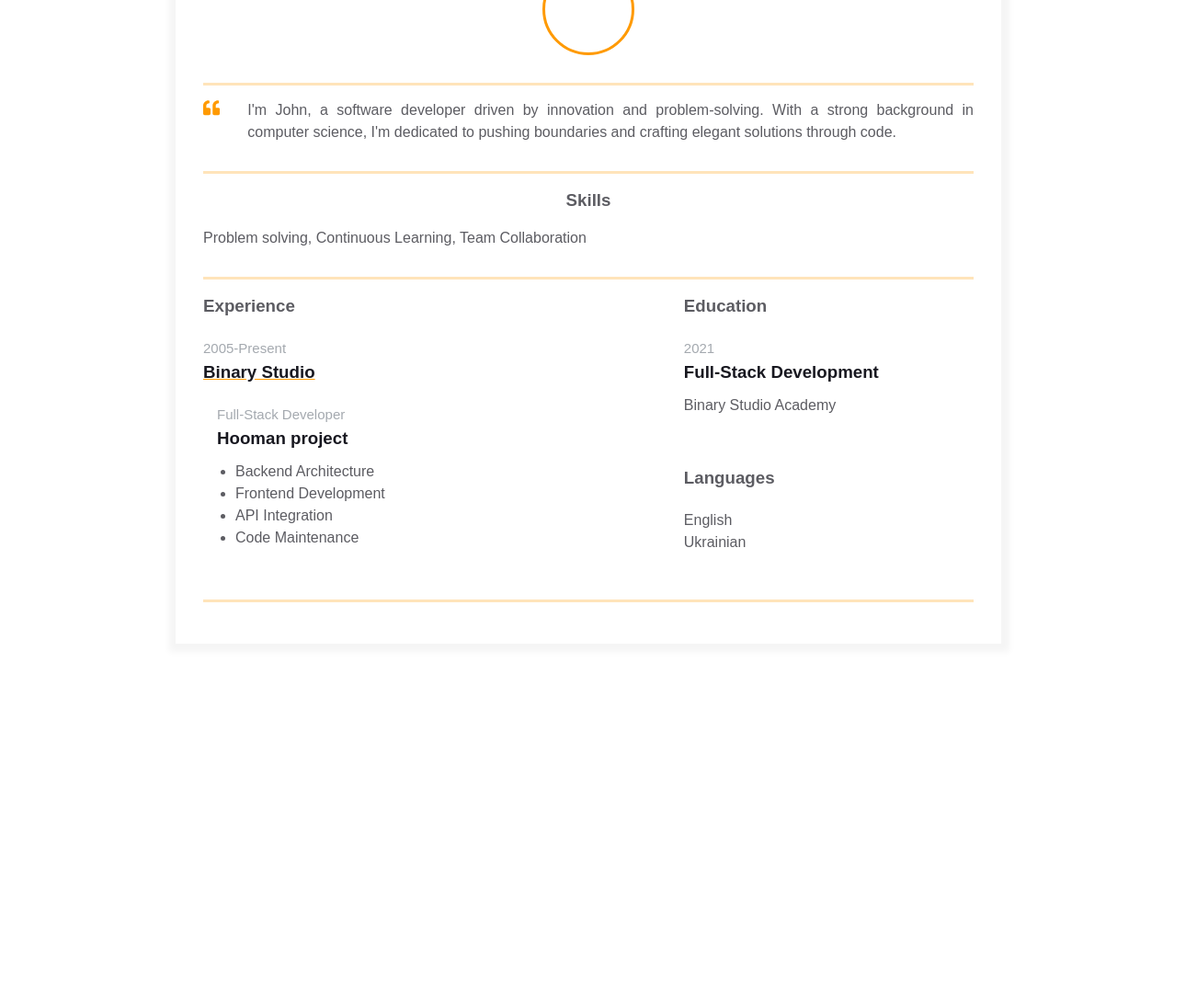
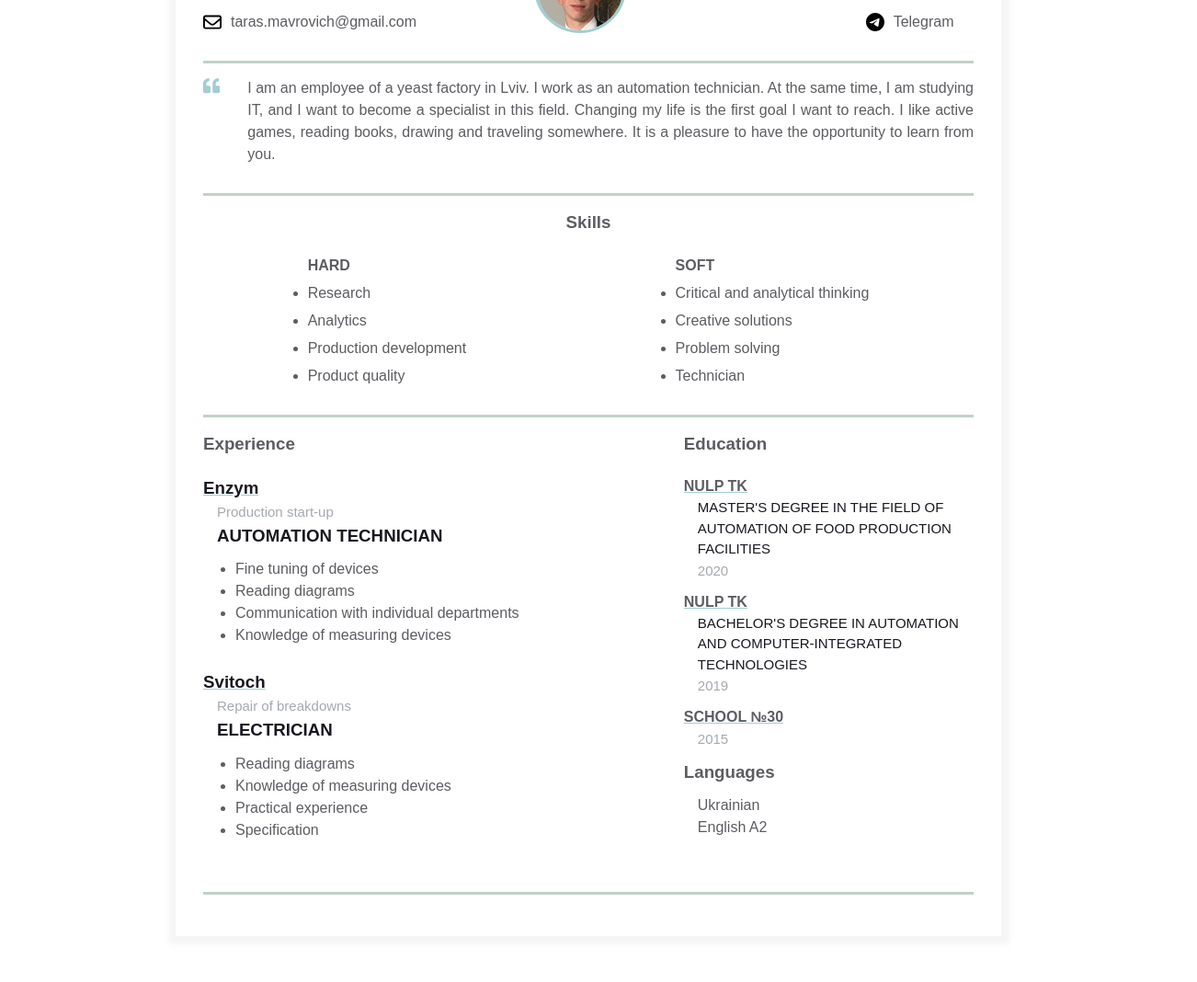
Before and after one commit to TarasMavrovich/homepage, a plain HTML site: page index.html in a window 1280 px wide. Shown: the part 266-1334 px from the top of the page at 92% size, 1302 px wide, since content can reach past the window. Before the commit the page ends 1017 px from the top, so only its background shows below. Drawn offline with Linux system fonts and the light colour scheme.

Commit message:
taras-mavrovich: + added my information and change boilerplate code

```diff
--- a/index.html
+++ b/index.html
@@ -1,19 +1,18 @@
 <!DOCTYPE html>
-<html>
+<html lang="en-GB">
   <head>
+    <link rel="stylesheet" href="styles.css" />
+    <meta name="viewport" content="width=device-width, initial-scale=1" />
     <meta charset="UTF-8" />
     <title>Résumé</title>
-    <link rel="stylesheet" href="styles.css" />
-    <meta name="viewport" content="width=device-width, initial-scale=1" />
   </head>
   <body>
-    ― Hello World! &#x1F609;
     <main>
       <div class="resume">
         <div class="container">
           <div class="resume__block">
-            <h1 class="contact-info__header">John Doe</h1>
-            <h3 class="contact-info__sub-header">Full-Stack Developer</h3>
+            <h1 class="contact-info__header">Taras Mavrovich</h1>
+            <h3 class="contact-info__sub-header">AUTOMATION TECHNICIAN</h3>
 
             <div class="contact_info_container fh">
               <div class="contact-info__block">
@@ -25,28 +24,42 @@
                       viewBox="0 0 384 512"
                     >
                       <path
-                        d="M172.268 501.67C26.97 291.031 0 269.413 0 192 0 85.961 85.961 0 192
-                      0s192 85.961 192 192c0 77.413-26.97 99.031-172.268 309.67-9.535
-                      13.774-29.93 13.773-39.464 0zM192 272c44.183 0 80-35.817
-                      80-80s-35.817-80-80-80-80 35.817-80 80 35.817 80 80 80z"
+                        d="M172.268 501.67C26.97 291.031 0 269.413 0 192 0 85.961 85.961 0 192 0s192 85.961 192 192c0 77.413-26.97 99.031-172.268 309.67-9.535 13.774-29.93 13.773-39.464 0zM192 272c44.183 0 80-35.817 80-80s-35.817-80-80-80-80 35.817-80 80 35.817 80 80 80z"
                       ></path>
                     </svg>
                   </div>
                   <span>Lviv, Ukraine</span>
+                </a>
+                <a
+                  href="mailto:taras.mavrovich1998@gmail.com"
+                  rel="author"
+                  class="contact-info__item"
+                >
+                  <div class="contact-info__item-icon-wrapper">
+                    <svg
+                      xmlns="http://www.w3.org/2000/svg"
+                      viewBox="0 0 512 512"
+                    >
+                      <path
+                        d="M64 112c-8.8 0-16 7.2-16 16v22.1L220.5 291.7c20.7 17 50.4 17 71.1 0L464 150.1V128c0-8.8-7.2-16-16-16H64zM48 212.2V384c0 8.8 7.2 16 16 16H448c8.8 0 16-7.2 16-16V212.2L322 328.8c-38.4 31.5-93.7 31.5-132 0L48 212.2zM0 128C0 92.7 28.7 64 64 64H448c35.3 0 64 28.7 64 64V384c0 35.3-28.7 64-64 64H64c-35.3 0-64-28.7-64-64V128z"
+                      />
+                    </svg>
+                  </div>
+                  <span>taras.mavrovich@gmail.com</span>
                 </a>
               </div>
 
               <div class="contact-info__block contact-info__block--center">
                 <img
                   class="contact-info__avatar"
-                  src="assets/avatar.png"
+                  src="assets/terass.jpg"
                   alt="Avatar"
                 />
               </div>
 
               <div class="contact-info__block">
                 <a
-                  href="https://ua.linkedin.com/company/binary-studio_241166"
+                  href="https://www.linkedin.com/in/taras-mavrovich-6ba943241/"
                   rel="author"
                   class="contact-info__item"
                 >
@@ -57,17 +70,28 @@
                       viewBox="0 0 448 512"
                     >
                       <path
-                        d="M416 32H31.9C14.3 32 0 46.5 0 64.3v383.4C0 465.5 14.3 480 31.9
-                      480H416c17.6 0 32-14.5 32-32.3V64.3c0-17.8-14.4-32.3-32-32.3zM135.4
-                      416H69V202.2h66.5V416zm-33.2-243c-21.3 0-38.5-17.3-38.5-38.5S80.9 96
-                      102.2 96c21.2 0 38.5 17.3 38.5 38.5 0 21.3-17.2 38.5-38.5 38.5zm282.1
-                      243h-66.4V312c0-24.8-.5-56.7-34.5-56.7-34.6 0-39.9 27-39.9
-                      54.9V416h-66.4V202.2h63.7v29.2h.9c8.9-16.8 30.6-34.5 62.9-34.5 67.2
-                      0 79.7 44.3 79.7 101.9V416z"
+                        d="M416 32H31.9C14.3 32 0 46.5 0 64.3v383.4C0 465.5 14.3 480 31.9 480H416c17.6 0 32-14.5 32-32.3V64.3c0-17.8-14.4-32.3-32-32.3zM135.4 416H69V202.2h66.5V416zm-33.2-243c-21.3 0-38.5-17.3-38.5-38.5S80.9 96 102.2 96c21.2 0 38.5 17.3 38.5 38.5 0 21.3-17.2 38.5-38.5 38.5zm282.1 243h-66.4V312c0-24.8-.5-56.7-34.5-56.7-34.6 0-39.9 27-39.9 54.9V416h-66.4V202.2h63.7v29.2h.9c8.9-16.8 30.6-34.5 62.9-34.5 67.2 0 79.7 44.3 79.7 101.9V416z"
                       ></path>
                     </svg>
                   </div>
-                  <span>binary-studio</span>
+                  <span>Linkedin</span>
+                </a>
+                <a
+                  href="https://t.me/taracccc"
+                  rel="author"
+                  class="contact-info__item"
+                >
+                  <div class="contact-info__item-icon-wrapper">
+                    <svg
+                      xmlns="http://www.w3.org/2000/svg"
+                      viewBox="0 0 496 512"
+                    >
+                      <path
+                        d="M248,8C111.033,8,0,119.033,0,256S111.033,504,248,504,496,392.967,496,256,384.967,8,248,8ZM362.952,176.66c-3.732,39.215-19.881,134.378-28.1,178.3-3.476,18.584-10.322,24.816-16.948,25.425-14.4,1.326-25.338-9.517-39.287-18.661-21.827-14.308-34.158-23.215-55.346-37.177-24.485-16.135-8.612-25,5.342-39.5,3.652-3.793,67.107-61.51,68.335-66.746.153-.655.3-3.1-1.154-4.384s-3.59-.849-5.135-.5q-3.283.746-104.608,69.142-14.845,10.194-26.894,9.934c-8.855-.191-25.888-5.006-38.551-9.123-15.531-5.048-27.875-7.717-26.8-16.291q.84-6.7,18.45-13.7,108.446-47.248,144.628-62.3c68.872-28.647,83.183-33.623,92.511-33.789,2.052-.034,6.639.474,9.61,2.885a10.452,10.452,0,0,1,3.53,6.716A43.765,43.765,0,0,1,362.952,176.66Z"
+                      />
+                    </svg>
+                  </div>
+                  <span>Telegram</span>
                 </a>
               </div>
             </div>
@@ -83,21 +107,17 @@
                   viewBox="0 0 512 512"
                 >
                   <path
-                    d="M464 256h-80v-64c0-35.3 28.7-64 64-64h8c13.3 0 24-10.7
-                      24-24V56c0-13.3-10.7-24-24-24h-8c-88.4 0-160 71.6-160 160v240c0
-                      26.5 21.5 48 48 48h128c26.5 0 48-21.5
-                      48-48V304c0-26.5-21.5-48-48-48zm-288 0H96v-64c0-35.3 28.7-64
-                      64-64h8c13.3 0 24-10.7 24-24V56c0-13.3-10.7-24-24-24h-8C71.6
-                      32 0 103.6 0 192v240c0 26.5 21.5 48 48 48h128c26.5 0 48-21.5
-                      48-48V304c0-26.5-21.5-48-48-48z"
+                    d="M464 256h-80v-64c0-35.3 28.7-64 64-64h8c13.3 0 24-10.7 24-24V56c0-13.3-10.7-24-24-24h-8c-88.4 0-160 71.6-160 160v240c0 26.5 21.5 48 48 48h128c26.5 0 48-21.5 48-48V304c0-26.5-21.5-48-48-48zm-288 0H96v-64c0-35.3 28.7-64 64-64h8c13.3 0 24-10.7 24-24V56c0-13.3-10.7-24-24-24h-8C71.6 32 0 103.6 0 192v240c0 26.5 21.5 48 48 48h128c26.5 0 48-21.5 48-48V304c0-26.5-21.5-48-48-48z"
                   ></path>
                 </svg>
               </div>
               <p class="intro_text">
-                I'm John, a software developer driven by innovation and
-                problem-solving. With a strong background in computer science,
-                I'm dedicated to pushing boundaries and crafting elegant
-                solutions through code.
+                I am an employee of a yeast factory in Lviv. I work as an
+                automation technician. At the same time, I am studying IT, and I
+                want to become a specialist in this field. Changing my life is
+                the first goal I want to reach. I like active games, reading
+                books, drawing and traveling somewhere. It is a pleasure to have
+                the opportunity to learn from you.
               </p>
             </div>
           </div>
@@ -106,9 +126,28 @@
           <div class="resume__block">
             <div class="skills">
               <h3 class="skills__header">Skills</h3>
-              <p class="skills__text">
-                Problem solving, Continuous Learning, Team Collaboration
-              </p>
+              <div class="skills_container">
+                <div class="skills__text_hard">
+                  <p class="skills__text bold">HARD</p>
+                  <ul>
+                    <li class="skills__text">Research</li>
+                    <li class="skills__text">Analytics</li>
+                    <li class="skills__text">Production development</li>
+                    <li class="skills__text">Product quality</li>
+                  </ul>
+                </div>
+                <div class="skills__text_soft">
+                  <p class="skills__text bold">SOFT</p>
+                  <ul>
+                    <li class="skills__text">
+                      Critical and analytical thinking
+                    </li>
+                    <li class="skills__text">Creative solutions</li>
+                    <li class="skills__text">Problem solving</li>
+                    <li class="skills__text">Technician</li>
+                  </ul>
+                </div>
+              </div>
             </div>
           </div>
         </div>
@@ -119,26 +158,39 @@
                 <h3 class="experiences__header">Experience</h3>
                 <div class="experiences__company">
                   <div class="experiences__company-header">
-                    <span class="experiences__company-header-durability"
-                      >2005-Present</span
-                    >
-                    <h3 class="experiences__company-header-name">
-                      Binary Studio
-                    </h3>
+                    <h3 class="experiences__company-header-name">Enzym</h3>
                   </div>
 
                   <div class="experiences__company-project">
                     <span class="experiences__company-project-role"
-                      >Full-Stack Developer</span
+                      >Production start-up</span
                     >
                     <h3 class="experiences__company-project-name">
-                      Hooman project
+                      AUTOMATION TECHNICIAN
                     </h3>
                     <ul class="experiences__company-project-responsibilities">
-                      <li>Backend Architecture</li>
-                      <li>Frontend Development</li>
-                      <li>API Integration</li>
-                      <li>Code Maintenance</li>
+                      <li>Fine tuning of devices</li>
+                      <li>Reading diagrams</li>
+                      <li>Communication with individual departments</li>
+                      <li>Knowledge of measuring devices</li>
+                    </ul>
+                  </div>
+                  <div class="experiences__company-header">
+                    <h3 class="experiences__company-header-name">Svitoch</h3>
+                  </div>
+
+                  <div class="experiences__company-project">
+                    <span class="experiences__company-project-role"
+                      >Repair of breakdowns</span
+                    >
+                    <h3 class="experiences__company-project-name">
+                      ELECTRICIAN
+                    </h3>
+                    <ul class="experiences__company-project-responsibilities">
+                      <li>Reading diagrams</li>
+                      <li>Knowledge of measuring devices</li>
+                      <li>Practical experience</li>
+                      <li>Specification</li>
                     </ul>
                   </div>
                 </div>
@@ -148,25 +200,50 @@
                 <div class="additional-info__education">
                   <h3 class="additional-info__education-header">Education</h3>
                   <div class="additional-info__education-university">
-                    <span
-                      class="additional-info__education-university-durability"
-                      >2021</span
-                    >
+                    <p class="additional-info__education-university-name">
+                      NULP TK
+                    </p>
                     <h3
                       class="additional-info__education-university-speciality"
                     >
-                      Full-Stack Development
+                      MASTER'S DEGREE IN THE FIELD OF AUTOMATION OF FOOD
+                      PRODUCTION FACILITIES
                     </h3>
+                    <span
+                      class="additional-info__education-university-durability"
+                      >2020</span
+                    >
+                  </div>
+                  <div class="additional-info__education-university">
                     <p class="additional-info__education-university-name">
-                      Binary Studio Academy
+                      NULP TK
                     </p>
+                    <h3
+                      class="additional-info__education-university-speciality"
+                    >
+                      BACHELOR'S DEGREE IN AUTOMATION AND COMPUTER-INTEGRATED
+                      TECHNOLOGIES
+                    </h3>
+                    <span
+                      class="additional-info__education-university-durability"
+                      >2019</span
+                    >
+                  </div>
+                  <div class="additional-info__education-university">
+                    <p class="additional-info__education-university-name">
+                      SCHOOL №30
+                    </p>
+                    <span
+                      class="additional-info__education-university-durability"
+                      >2015</span
+                    >
                   </div>
                 </div>
 
                 <div class="additional-info__languages">
                   <h3 class="additional-info__languages-header">Languages</h3>
-                  <p class="additional-info__languages-item">English</p>
                   <p class="additional-info__languages-item">Ukrainian</p>
+                  <p class="additional-info__languages-item">English A2</p>
                 </div>
               </div>
             </div>
--- a/styles.css
+++ b/styles.css
@@ -12,8 +12,8 @@ body {
   --secondary-text-color: #5c5c62;
   --durability-text-color: #6a737d9c;
   --icon-color: #6a737d;
-  --border-color: #ff9a0045;
-  --text-decoration-color: #ff9a00;
+  --border-color: #185c2c45;
+  --text-decoration-color: #a1cdd3;
 }
 
 .container {
@@ -25,13 +25,12 @@ body {
 .fh {
   display: flex;
   flex-direction: row;
-  justify-content: space-between;
+  /* justify-content: space-between; */
 }
 
 .fv {
   display: flex;
   flex-direction: column;
-  justify-content: space-between;
 }
 
 .resume {
@@ -65,6 +64,10 @@ body {
   .experiences {
     margin-right: 0;
   }
+}
+
+.contact-info__block {
+  min-width: 43%;
 }
 
 .contact-info__header,
@@ -162,9 +165,19 @@ body {
   margin-bottom: 15px;
 }
 
+.skills_container {
+  display: flex;
+  justify-content: space-around;
+}
+
 .skills__text {
   color: var(--secondary-text-color);
   text-align: justify;
+  margin-top: 6px;
+}
+
+.bold {
+  font-weight: 700;
 }
 
 .experiences {
@@ -176,6 +189,13 @@ body {
   color: var(--secondary-text-color);
   text-align: left;
   margin-bottom: 20px;
+}
+
+.experiences__header:hover,
+.additional-info__education-header:hover,
+.additional-info__languages-header:hover {
+  text-decoration: underline;
+  cursor: pointer;
 }
 
 .experiences__company-header-durability {
@@ -190,7 +210,6 @@ body {
   text-decoration-color: var(--text-decoration-color);
   text-decoration-line: underline;
   text-align: left;
-  margin-bottom: 20px;
 }
 
 .experiences__company-project {
@@ -220,10 +239,6 @@ body {
   flex: 1 1 40%;
 }
 
-.additional-info__education {
-  margin-bottom: 20px;
-}
-
 .additional-info__education-header {
   color: var(--secondary-text-color);
   text-align: left;
@@ -233,30 +248,39 @@ body {
 .additional-info__education-university-durability {
   color: var(--durability-text-color);
   text-align: left;
-  margin-bottom: 10px;
   font-size: 15px;
 }
 
 .additional-info__education-university-speciality {
   color: var(--primary-text-color);
   text-align: left;
-  margin-bottom: 10px;
+  font-size: 15px;
+  font-weight: 300;
 }
 
 .additional-info__education-university-name {
   color: var(--secondary-text-color);
+  font-weight: 600;
+  text-decoration-color: var(--text-decoration-color);
+  text-decoration-line: underline;
 }
 
-.additional-info__languages {
-  margin-bottom: 20px;
+.additional-info__education-university {
+  margin-bottom: 10px;
 }
 
 .additional-info__languages-header {
   color: var(--secondary-text-color);
   text-align: left;
-  margin-bottom: 20px;
+  margin-bottom: 10px;
 }
 
 .additional-info__languages-item {
   color: var(--secondary-text-color);
 }
+
+.additional-info__education-university-speciality,
+.additional-info__education-university-durability,
+.additional-info__languages-item {
+  margin-left: 15px;
+}
```
Also changed, not shown: assets/terass.jpg (added).
